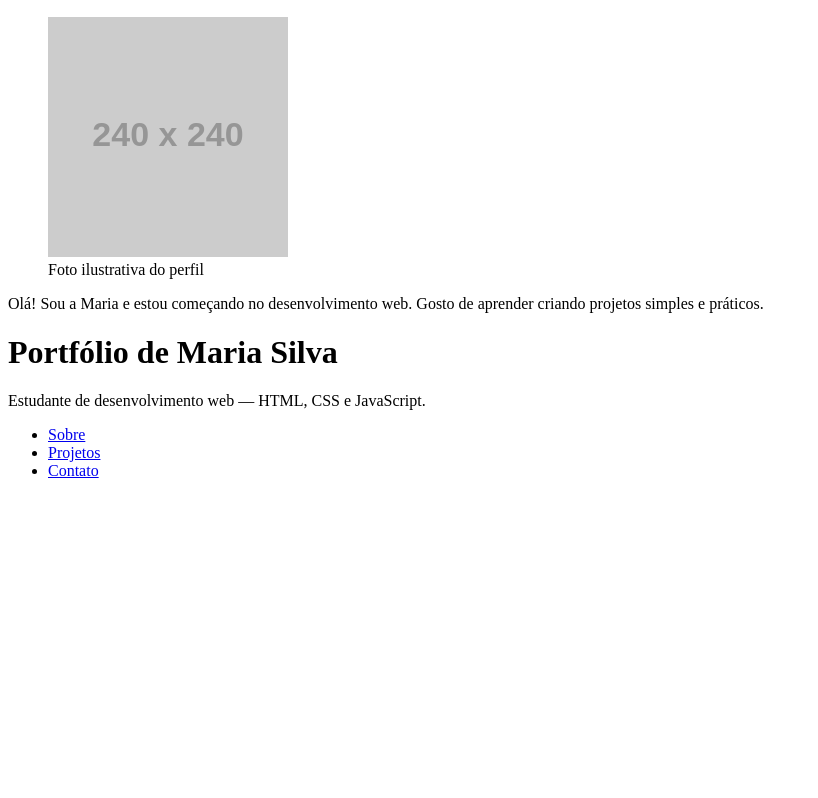
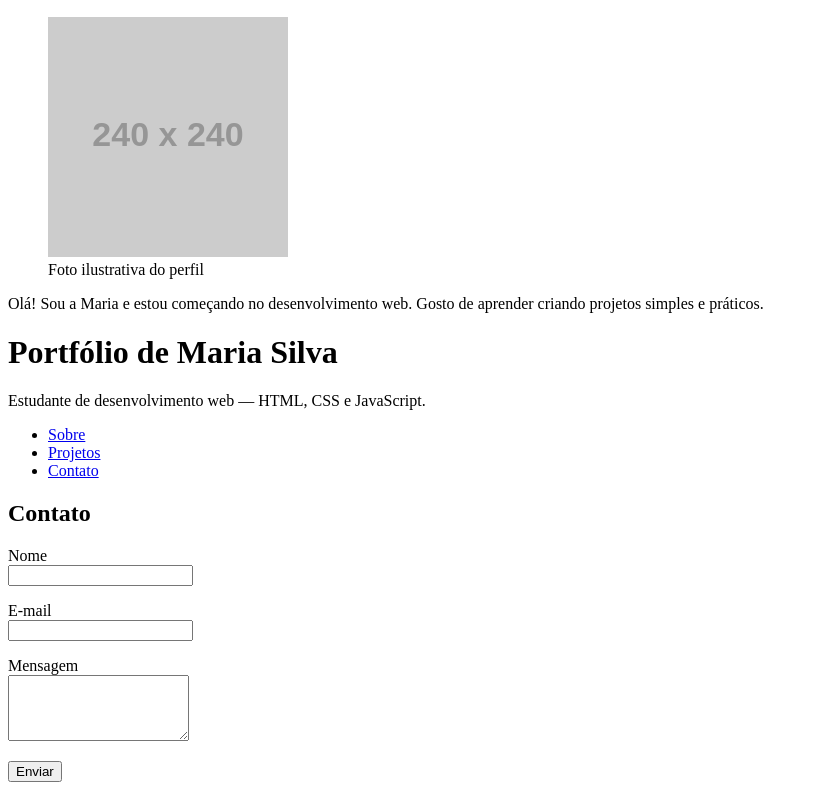
Before and after one commit to gatofrajola/hello, a plain HTML site: page index.html in a window 1280 px wide. Shown: the part 659-1457 px from the top of the page, without its empty margins (0-818 px from the left). Before the commit the page ends 1155 px from the top, so only its background shows below. Drawn offline with Linux system fonts and the light colour scheme; placeholder pictures from the web are drawn by us.

Commit message:
Update index.html

```diff
--- a/index.html
+++ b/index.html
@@ -76,5 +76,26 @@ Gosto de aprender criando projetos simples e práticos.
 </ul>
 </nav>
 </header>
+<section id="contato">
+<h2>Contato</h2>
+<form action="#" method="post">
+<p>
+<label for="nome">Nome</label><br>
+<input id="nome" name="nome" type="text" required>
+</p>
+<p>
+<label for="email">E-mail</label><br>
+<input id="email" name="email" type="email" required>
+</p>
+<p>
+<label for="mensagem">Mensagem</label><br>
+<textarea id="mensagem" name="mensagem" rows="4"
+required></textarea>
+</p>
+<p>
+<button type="submit">Enviar</button>
+</p>
+</form>
+</section>
 </body>
 </html>
```
